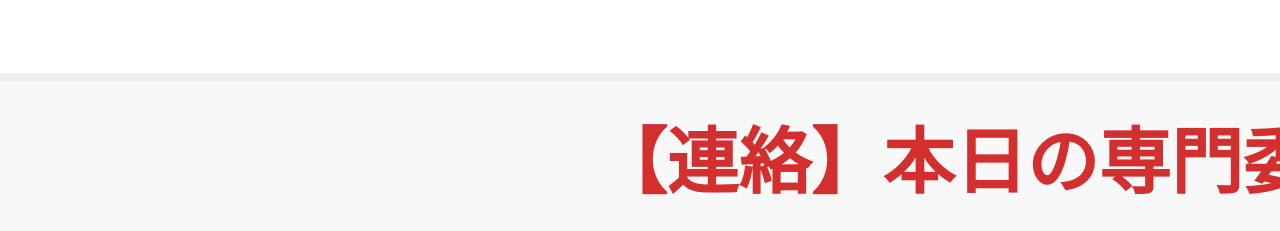
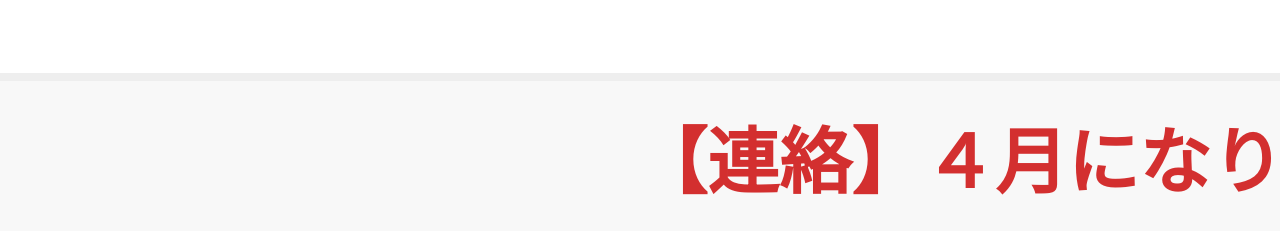
Before and after one commit to saikikouichi0606-create/school-signage, a plain HTML site: page index.html in a window 1280 px wide. Shown: the part 569-800 px from the top of the page. Drawn offline with Linux system fonts and the light colour scheme.

Commit message:
Update index.html

```diff
--- a/index.html
+++ b/index.html
@@ -98,7 +98,7 @@
     <!-- スクロールテロップ -->
     <div class="marquee-container">
         <div class="marquee-text">
-            【連絡】本日の専門委員会は15:30から。　【行事】明日は創立記念日のため休校です。　【予定】4/15：英語検定申し込み締め切り。
+            【連絡】４月になり暖かくなってきましたね。　【行事】いよいよ新学年が始まります。　【予定】4/8：入学式　4/9:始業式
         </div>
     </div>
 
```
